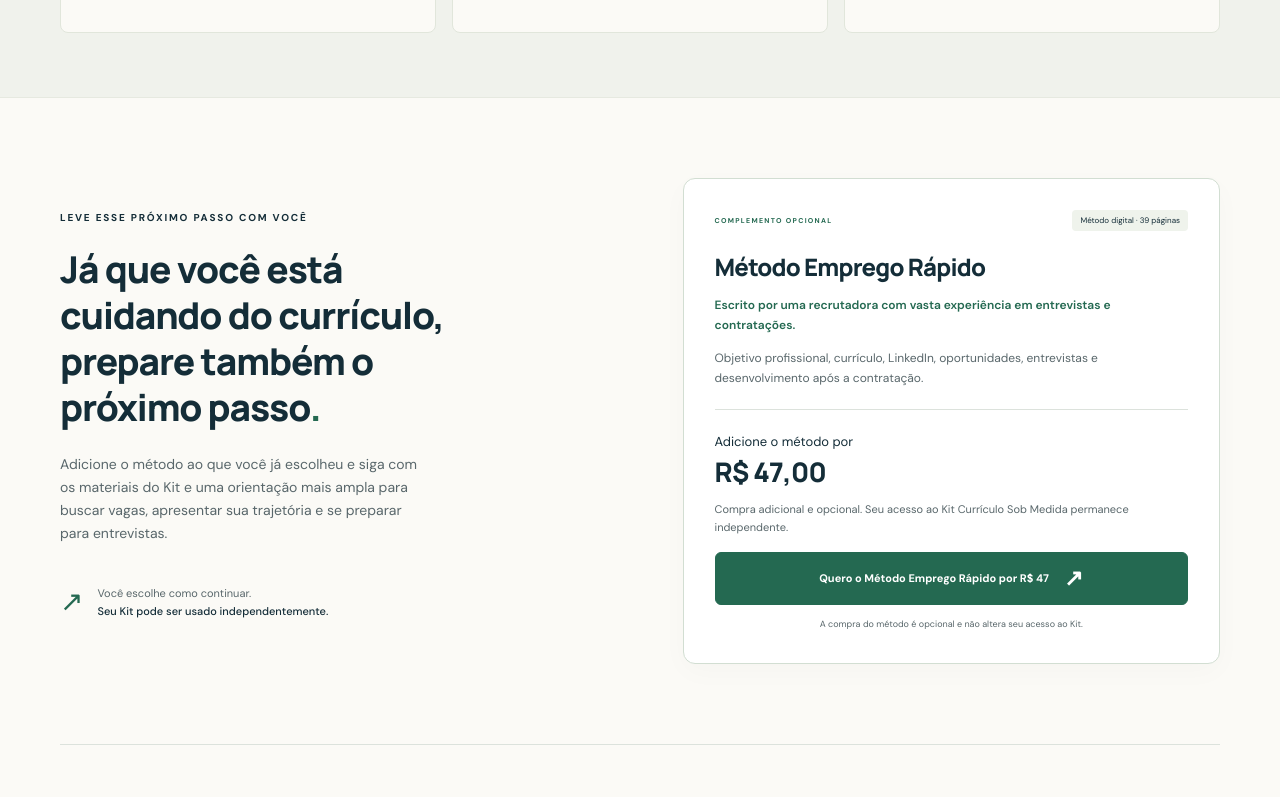
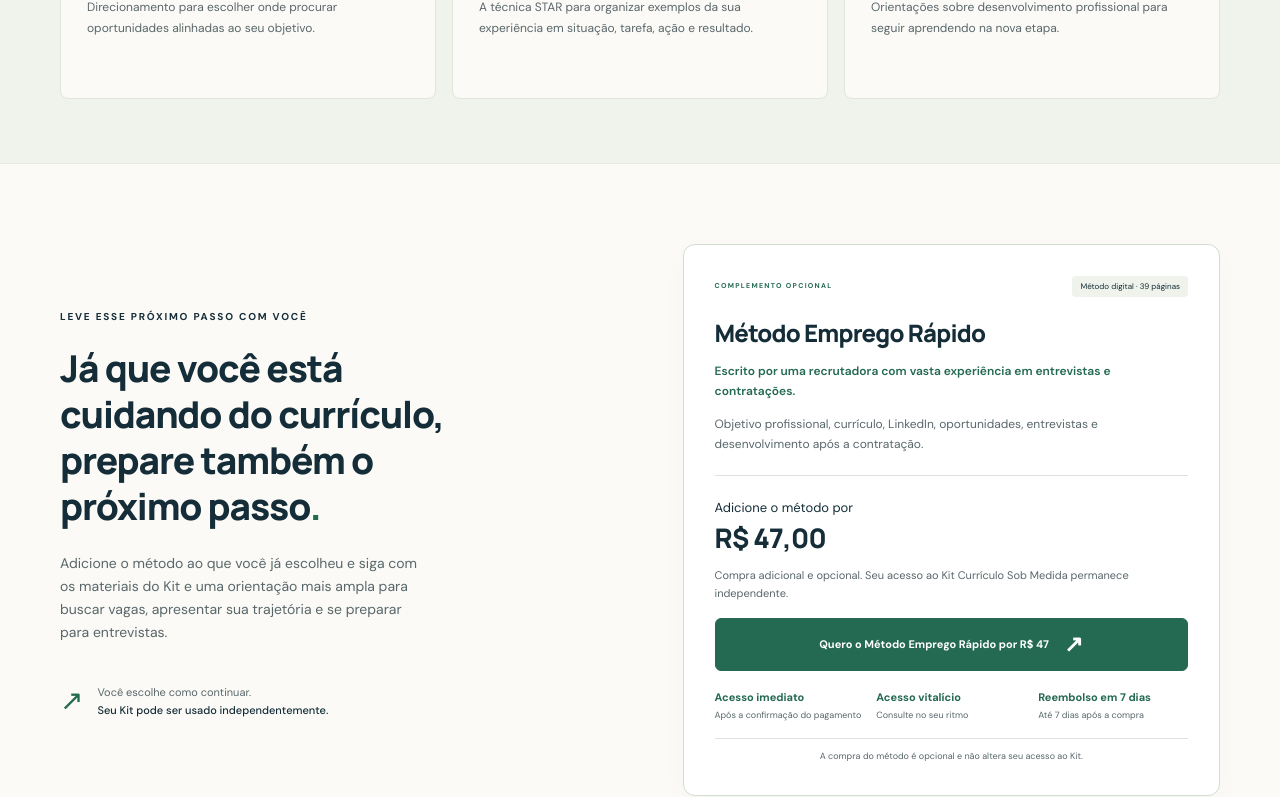
Before and after one commit to pe-eli/csm_upsell, a React (Vite) app: page / in a window 1280 px wide. Shown: the part 2000-2797 px from the top of the page. Built offline with nearby package versions, Linux system fonts and the light colour scheme.

Commit message:
Display immediate lifetime access and seven-day refund terms

```diff
--- a/config.js
+++ b/config.js
@@ -5,7 +5,7 @@
 export default Object.freeze({
   PRECO_UPSELL: 47, // Preço adicional confirmado, em reais.
   URL_CHECKOUT_UPSELL: "https://pay.cakto.com.br/xzi9krb_1005370",
-  FORMA_DE_ACESSO: "",
-  PRAZO_DE_LIBERACAO: "",
-  CONDICOES_DE_GARANTIA: "" // Opcional. Omitida da página quando não fornecida.
+  FORMA_DE_ACESSO: "Acesso digital vitalício ao método.",
+  PRAZO_DE_LIBERACAO: "Imediato após a confirmação do pagamento",
+  CONDICOES_DE_GARANTIA: "Você pode solicitar reembolso em até 7 dias após a compra."
 });
--- a/src/App.jsx
+++ b/src/App.jsx
@@ -14,6 +14,14 @@ const checkout = priceValid ? safeUrl(config.URL_CHECKOUT_UPSELL) : undefined;
 function PurchaseLink() {
   const buttonPrice = priceValid ? config.PRECO_UPSELL.toLocaleString('pt-BR', { maximumFractionDigits: 2 }) : '—';
   return <a className="button" data-checkout href={checkout} aria-disabled={checkout ? undefined : true}>Quero o Método Emprego Rápido por R$ {buttonPrice} <span aria-hidden="true">↗</span></a>;
+}
+
+function AccessBenefits() {
+  return <ul className="access-benefits" aria-label="Condições de acesso e garantia">
+    <li><strong>Acesso imediato</strong><span>Após a confirmação do pagamento</span></li>
+    <li><strong>Acesso vitalício</strong><span>Consulte no seu ritmo</span></li>
+    <li><strong>Reembolso em 7 dias</strong><span>Até 7 dias após a compra</span></li>
+  </ul>;
 }
 
 export default function App() {
@@ -41,6 +49,7 @@ export default function App() {
         <div className="decision">
           <p className="price">Adicione o método por <strong data-price>{price}</strong></p><p className="price-note">Compra adicional e opcional. Seu acesso ao Kit Currículo Sob Medida permanece independente.</p>
           <PurchaseLink />
+          <AccessBenefits />
           <p className="micro">A compra do método é opcional e não altera seu acesso ao Kit.</p>
         </div>
       </div>
@@ -89,7 +98,7 @@ export default function App() {
 
     <section className="offer-section section wrap" aria-labelledby="oferta-titulo">
       <div className="offer-intro"><p className="eyebrow">LEVE ESSE PRÓXIMO PASSO COM VOCÊ</p><h2 id="oferta-titulo">Já que você está cuidando do currículo, prepare também o próximo passo<span className="green-period">.</span></h2><p>Adicione o método ao que você já escolheu e siga com os materiais do Kit e uma orientação mais ampla para buscar vagas, apresentar sua trajetória e se preparar para entrevistas.</p><div className="offer-note"><span aria-hidden="true">↗</span><p>Você escolhe como continuar.<br /><strong>Seu Kit pode ser usado independentemente.</strong></p></div></div>
-      <div className="offer-card"><div className="offer-card-top"><span className="small-label">COMPLEMENTO OPCIONAL</span><span className="format-pill">Método digital · 39 páginas</span></div><h3>Método Emprego Rápido</h3><p className="offer-author">Escrito por uma recrutadora com vasta experiência em entrevistas e contratações.</p><p className="offer-summary">Objetivo profissional, currículo, LinkedIn, oportunidades, entrevistas e desenvolvimento após a contratação.</p><div className="offer-divider"></div><p className="price">Adicione o método por <strong data-price>{price}</strong></p><p className="price-note">Compra adicional e opcional. Seu acesso ao Kit Currículo Sob Medida permanece independente.</p>{config.FORMA_DE_ACESSO && <p className="access">{config.FORMA_DE_ACESSO}</p>}{config.CONDICOES_DE_GARANTIA && <p className="access">{config.CONDICOES_DE_GARANTIA}</p>}<PurchaseLink /><p className="micro">A compra do método é opcional e não altera seu acesso ao Kit.</p></div>
+      <div className="offer-card"><div className="offer-card-top"><span className="small-label">COMPLEMENTO OPCIONAL</span><span className="format-pill">Método digital · 39 páginas</span></div><h3>Método Emprego Rápido</h3><p className="offer-author">Escrito por uma recrutadora com vasta experiência em entrevistas e contratações.</p><p className="offer-summary">Objetivo profissional, currículo, LinkedIn, oportunidades, entrevistas e desenvolvimento após a contratação.</p><div className="offer-divider"></div><p className="price">Adicione o método por <strong data-price>{price}</strong></p><p className="price-note">Compra adicional e opcional. Seu acesso ao Kit Currículo Sob Medida permanece independente.</p><PurchaseLink /><AccessBenefits /><p className="micro">A compra do método é opcional e não altera seu acesso ao Kit.</p></div>
     </section>
 
     <section className="faq section wrap" aria-labelledby="faq-titulo"><div><p className="eyebrow">ANTES DE DECIDIR</p><h2 id="faq-titulo">Alguma dúvida?</h2><p>Respostas diretas para você<br />escolher com tranquilidade.</p></div><div className="questions">
@@ -97,7 +106,7 @@ export default function App() {
       <details><summary>Preciso comprar o método para usar o Kit?<span aria-hidden="true">+</span></summary><p>Não. O Kit pode ser usado independentemente. O método é um complemento opcional e não altera seu acesso aos materiais do Kit.</p></details>
       <details><summary>Qual é o formato do método?<span aria-hidden="true">+</span></summary><p>O método é um material de leitura digital de 39 páginas. Não inclui aulas nem acompanhamento individual nesta oferta.</p></details>
       <details><summary>O método garante emprego?<span aria-hidden="true">+</span></summary><p>Não. O conteúdo orienta a preparação e a busca; decisões de contratação e prazos dependem de diversos fatores. Método Emprego Rápido é o nome do produto, não uma promessa de contratação em determinado prazo.</p></details>
-      {config.FORMA_DE_ACESSO && config.PRAZO_DE_LIBERACAO && <details><summary>Como recebo o método?<span aria-hidden="true">+</span></summary><p>{config.FORMA_DE_ACESSO}<br />Prazo de liberação: {config.PRAZO_DE_LIBERACAO}.</p></details>}
+      <details><summary>Quando posso acessar e qual é a garantia?<span aria-hidden="true">+</span></summary><p>{config.FORMA_DE_ACESSO} O acesso é liberado imediatamente após a confirmação do pagamento, para você ler e consultar no seu ritmo.<br />{config.CONDICOES_DE_GARANTIA}</p></details>
     </div></section>
   </main>
   <footer className="wrap"><div className="footer-brand"><span aria-hidden="true">✳</span> Método Emprego Rápido</div><p>Um complemento para sua trajetória profissional.</p><span>Método digital · 39 páginas</span></footer>
```
Also changed, not shown: styles.css, 1 other file (tests, documents, lock files or other folders).
